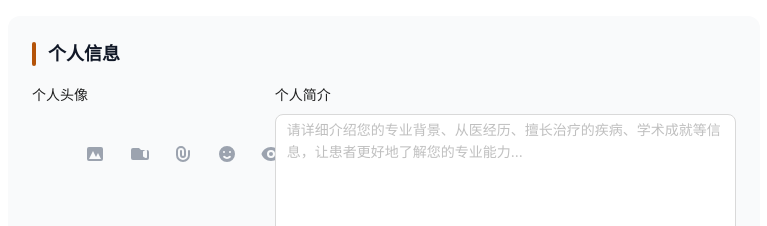
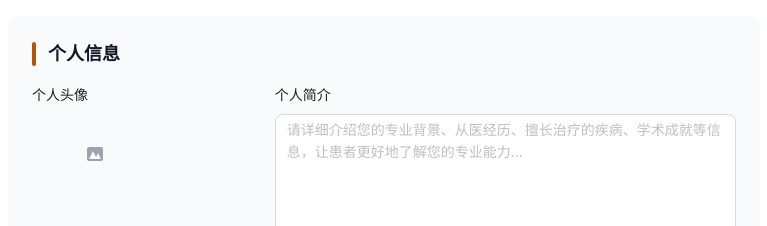
Before and after one commit to lkzwc/hxzy, a Next.js app: page /doctors/register in a window 1280 px wide. Shown: the part 780-1006 px from the top of the page, without its empty margins (256-1023 px from the left). Built offline with nearby package versions, Linux system fonts and the light colour scheme; what @ant-design/nextjs-registry would draw is missing.

Commit message:
fix image

```diff
--- a/components/PublishToolbar.tsx
+++ b/components/PublishToolbar.tsx
@@ -40,7 +40,7 @@ const SCENE_CONFIG = {
 export default function PublishToolbar({
   type,
   value = [],
-  remainingChars=0,
+  remainingChars = 0,
   onChange,
   maxCount,
   disabled = false,
@@ -274,6 +274,9 @@ export default function PublishToolbar({
         {renderUploadButton()}
 
         {/* 其他功能按钮占位 */}
+        {type === "post" && (
+          <>
+            {" "}
             <button
               className="p-2 text-gray-400 hover:text-primary-600 hover:bg-primary-50 rounded-full transition-colors"
               title="视频"
@@ -282,7 +285,6 @@ export default function PublishToolbar({
                 <path d="M2 6a2 2 0 012-2h6l2 2h6a2 2 0 012 2v6a2 2 0 01-2 2H4a2 2 0 01-2-2V6zM14.553 7.106A1 1 0 0014 8v4a1 1 0 00.553.894l2 1A1 1 0 0018 13V7a1 1 0 00-1.447-.894l-2 1z" />
               </svg>
             </button>
-
             <button
               className="p-2 text-gray-400 hover:text-primary-600 hover:bg-primary-50 rounded-full transition-colors"
               title="附件"
@@ -295,7 +297,6 @@ export default function PublishToolbar({
                 />
               </svg>
             </button>
-
             <button
               className="p-2 text-gray-400 hover:text-primary-600 hover:bg-primary-50 rounded-full transition-colors"
               title="表情"
@@ -308,7 +309,6 @@ export default function PublishToolbar({
                 />
               </svg>
             </button>
-
             <button
               className="p-2 text-gray-400 hover:text-primary-600 hover:bg-primary-50 rounded-full transition-colors"
               title="可见性"
@@ -322,7 +322,6 @@ export default function PublishToolbar({
                 />
               </svg>
             </button>
-
             {/* 字符计数 */}
             <span
               className={`text-sm font-medium ${
@@ -335,6 +334,8 @@ export default function PublishToolbar({
             >
               {remainingChars}
             </span>
+          </>
+        )}
       </div>
     </div>
   );
```
Lines whose indentation alone changed are shown as unchanged.
